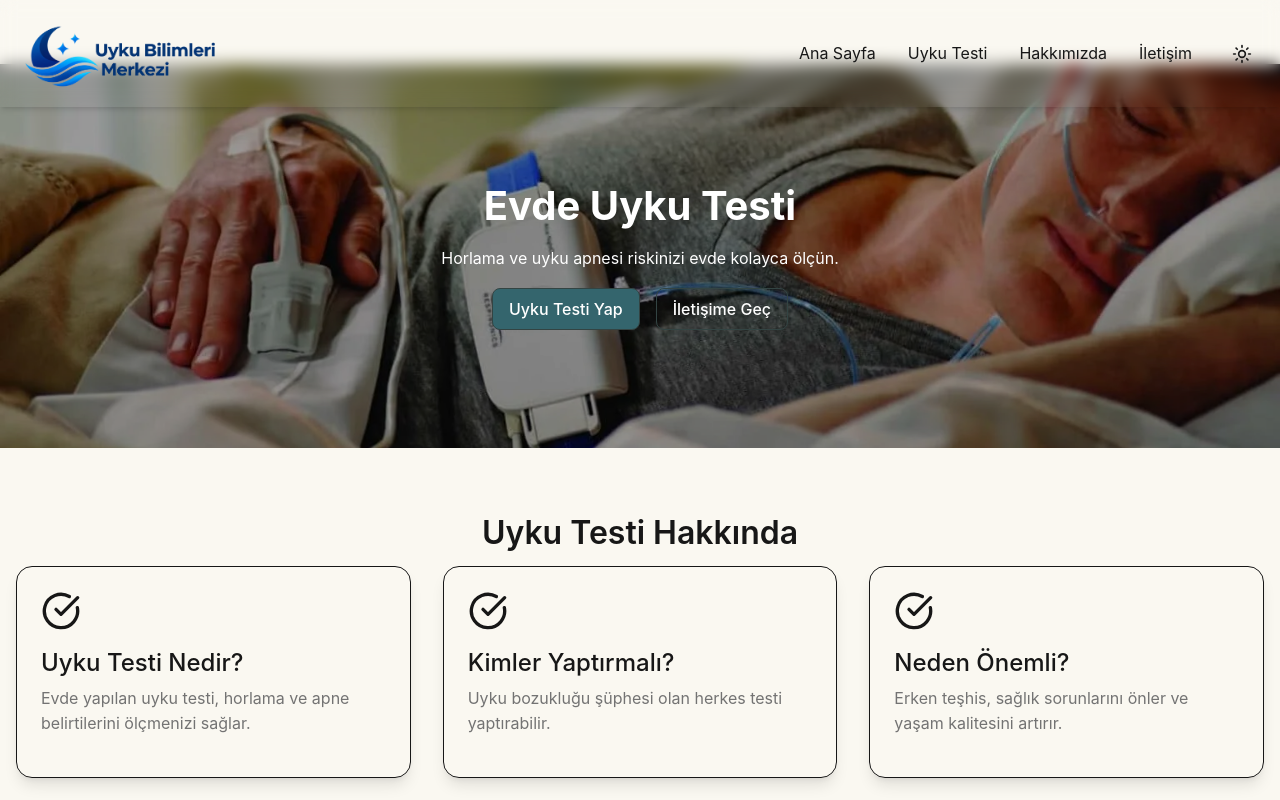
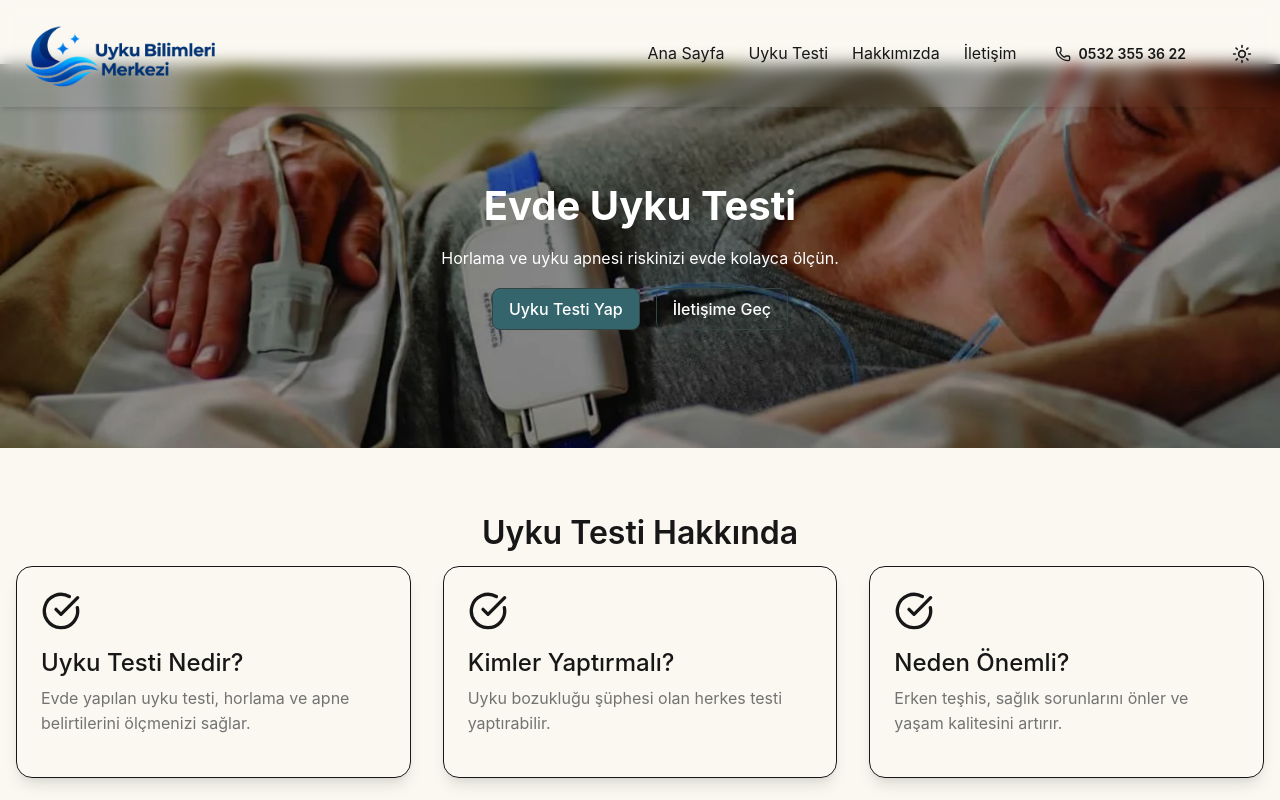
Before and after one commit to enka78/evde-uyku-testi, a Next.js app: page / in a window 1280 px wide. Shown: the top 800 px of the page. Built offline with nearby package versions, Linux system fonts and the light colour scheme.

Commit message:
Enhance header with phone button and priority logo
Added phone button to the header for quick contact access.

```diff
--- a/components/Header.jsx
+++ b/components/Header.jsx
@@ -1,7 +1,7 @@
 "use client";
 import Link from "next/link";
 import { useState } from "react";
-import { Menu, X } from "lucide-react";
+import { Menu, X, Phone } from "lucide-react";
 import Image from "next/image";
 
 import ThemeSwitcher from "./ThemeSwitcher";
@@ -16,14 +16,16 @@ export default function Header() {
 
   return (
     <header className="fixed top-0 left-0 w-full bg-background dark:bg-card backdrop-blur-sm shadow-md z-50">
+      {/* Üst Ana Header Alanı */}
       <div className="container mx-auto flex justify-between items-center px-5 py-3">
         <Link href="/" onClick={handleMobileNavClick}>
           <div className="flex items-center">
-            <Image src="/logo.png" alt="Site logosu" width={200} height={160} />
+            <Image src="/logo.png" alt="Site logosu" width={200} height={160} priority />
           </div>
         </Link>
 
-        <nav className="hidden md:flex items-center space-x-8">
+        {/* Masaüstü Navigasyon ve Telefon Numarası */}
+        <nav className="hidden md:flex items-center space-x-6">
           <Link href="/" className="link">
             Ana Sayfa
           </Link>
@@ -36,9 +38,20 @@ export default function Header() {
           <Link href="/iletisim" className="link">
             İletişim
           </Link>
+
+          {/* Masaüstü Telefon Butonu */}
+          <a
+            href="tel:+905323553622"
+            className="flex items-center gap-2 bg-primary/10 hover:bg-primary/20 text-primary px-3.5 py-2 rounded-lg text-sm font-semibold transition-colors"
+          >
+            <Phone size={16} />
+            <span>0532 355 36 22</span>
+          </a>
+
           <ThemeSwitcher />
         </nav>
 
+        {/* Mobil Sağ Kısım (Tema Değiştirici + Menü Butonu) */}
         <div className="md:hidden flex items-center space-x-2">
           <ThemeSwitcher />
           <button
@@ -51,13 +64,24 @@ export default function Header() {
         </div>
       </div>
 
-      {/* Mobile menu - using different approach to avoid crashes */}
+      {/* MOBİL ALT BANT - Header'ın alt kısmında sürekli görünen telefon alanı */}
+      <div className="md:hidden bg-primary/10 dark:bg-primary/20 border-t border-border/40 py-2 px-5">
+        <a
+          href="tel:+905323553622"
+          className="flex items-center justify-center gap-2 text-primary text-sm font-medium"
+        >
+          <Phone size={15} />
+          <span>Hemen Ara: <strong>0532 355 36 22</strong></span>
+        </a>
+      </div>
+
+      {/* Mobil Açılır Menü */}
       <div
         className={`md:hidden transition-all duration-300 ease-in-out ${
           open ? "block" : "hidden"
         }`}
       >
-        <div className="card flex flex-col gap-4 px-5 py-4">
+        <div className="card flex flex-col gap-2 px-5 py-4 border-t border-gray-200 dark:border-gray-800">
           <Link
             href="/"
             onClick={handleMobileNavClick}
```
